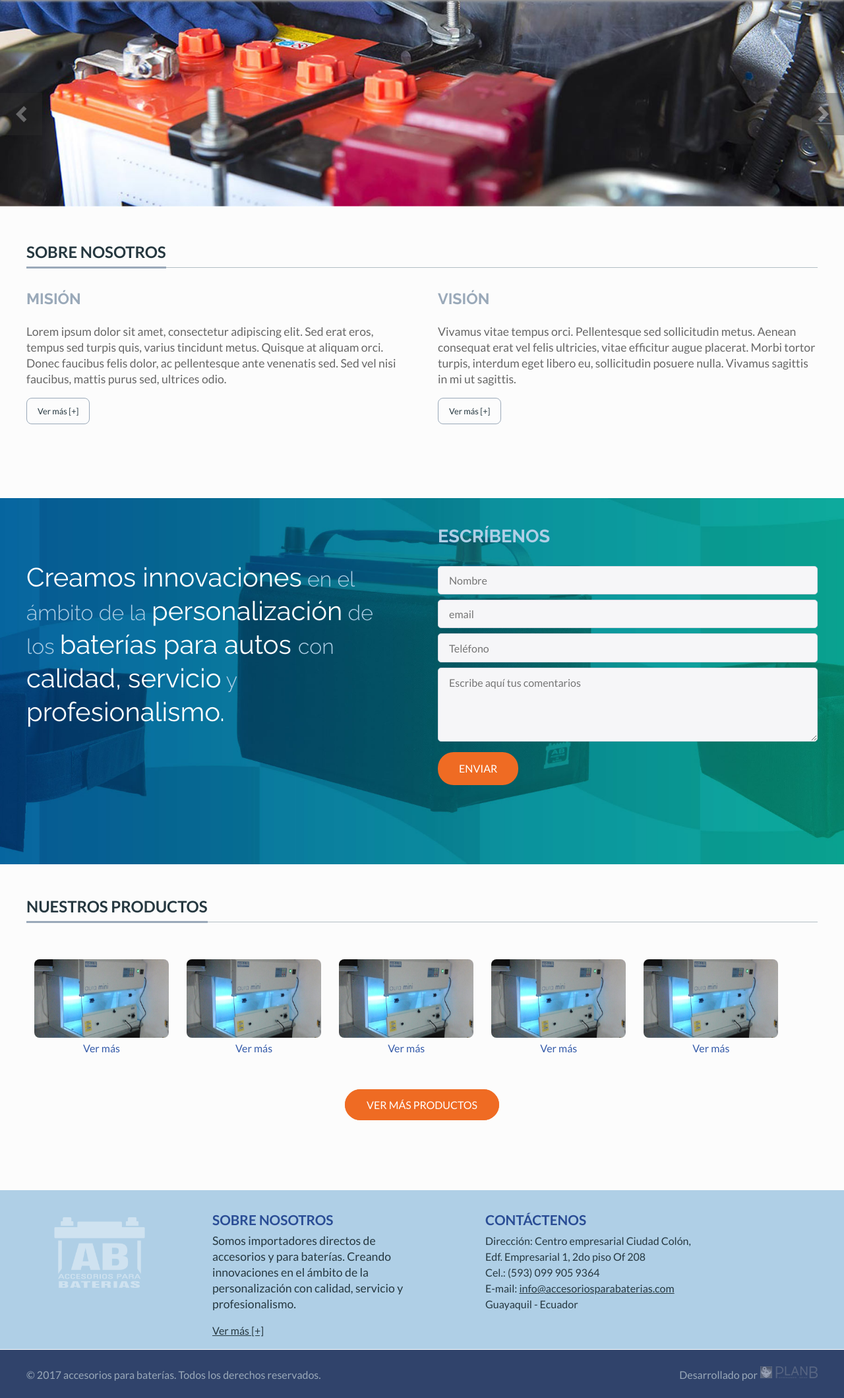
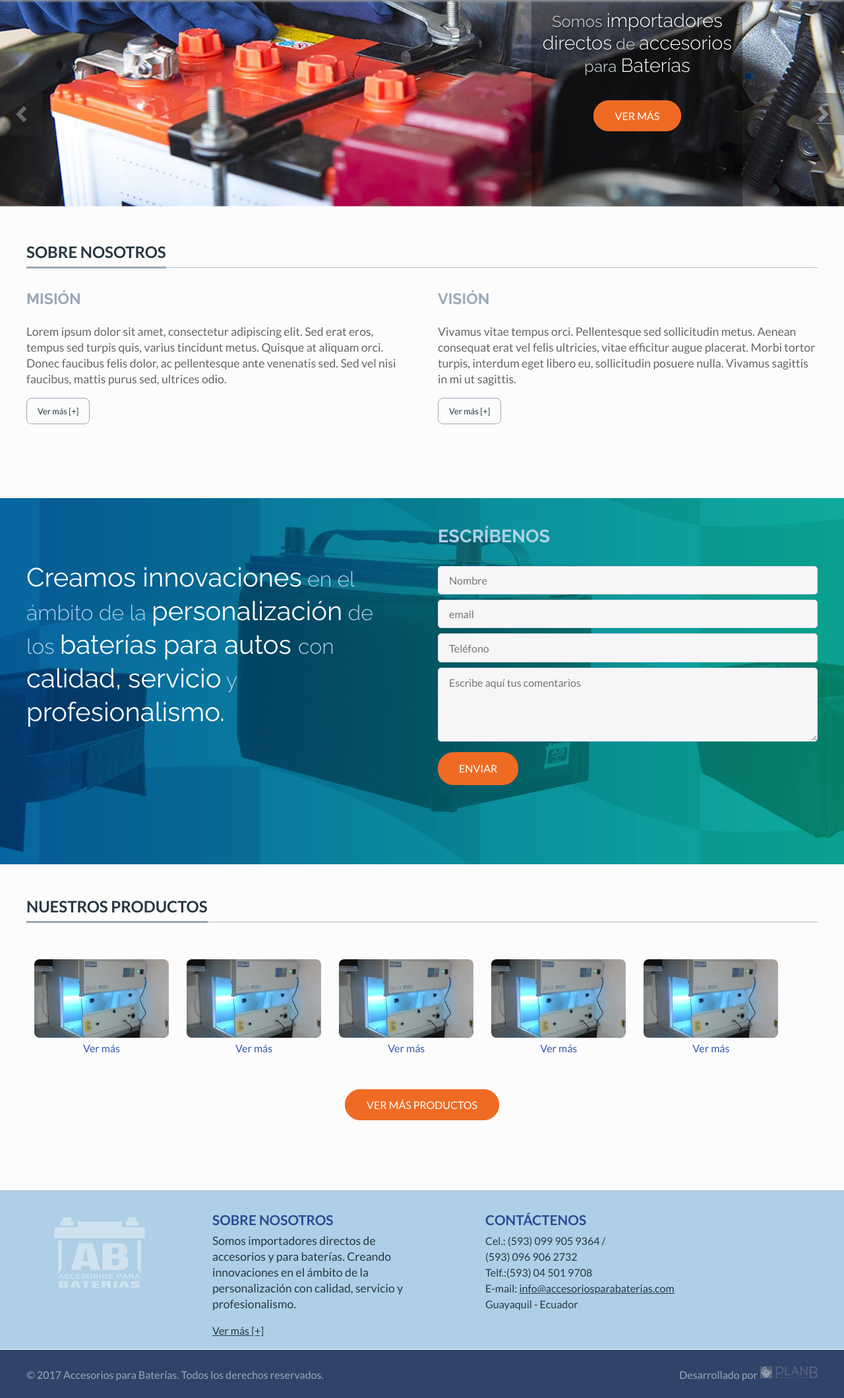
Before and after one commit to planbec/baterias, a PHP site: page / in a window 1280 px wide. Shown: the part 196-2315 px from the top of the page at 66% size. Run offline with PHP 8.4, Linux system fonts and the light colour scheme; some libraries are stand-ins or nearby versions.

Commit message:
quienes somos y footer

```diff
--- a/css/master.css
+++ b/css/master.css
@@ -1168,6 +1168,9 @@ figure {
     display: none; } }
 /* Media Query 980px */
 @media only screen and (max-width: 61.25rem) {
+  .flexslider .intro {
+    display: none; }
+
   #hero {
     padding-right: 50%;
     width: 95%; }
@@ -1219,8 +1222,19 @@ figure {
   #hero .dispositivos {
     width: 40%; }
 
-  .flexslider .intro, #footer-menu {
+  #footer-menu {
     display: none; }
+
+  .flexslider .intro {
+    padding: 1.5rem 1rem;
+    width: 25%; }
+
+  .flexslider .intro p {
+    line-height: 2rem;
+    font-size: 1.5rem; }
+
+  .flexslider .intro p span {
+    font-size: 1.8rem; }
 
   .servicio-resumen {
     border: none; }
--- a/footer.php
+++ b/footer.php
@@ -16,14 +16,13 @@
 					Somos importadores directos de accesorios y para bater&iacute;as.
 					Creando innovaciones en el &aacute;mbito de la personalizaci&oacute;n con calidad, servicio y profesionalismo.
 					</p>
-					<a href="sobre-nosotros.php">Ver m&aacute;s [+]</a>
+					<a href="quienessomos.php">Ver m&aacute;s [+]</a>
 				</div>
 
 				<div class="col3">
 					<h3>Cont&aacute;ctenos</h3>
-						Direcci&oacute;n: Centro empresarial Ciudad Col&oacute;n, <br>
-						Edf. Empresarial 1, 2do piso Of 208<br>
-						Cel.: (593) 099 905 9364<br>
+						Cel.: (593) 099 905 9364 / <br>(593) 096 906 2732<br>
+						Telf.:(593) 04 501 9708<br>
 						E-mail: <a href="mailto:info@accesoriosparabaterias.com ">info@accesoriosparabaterias.com </a><br>
 						Guayaquil - Ecuador <br>
 				</div>
@@ -37,7 +36,7 @@
 
 			<!-- Copyright -->
 			<div class="copyright">
-				&copy; 2017 accesorios para bater&iacute;as. Todos los derechos reservados.
+				&copy; 2017 Accesorios para Bater&iacute;as. Todos los derechos reservados.
 			</div>
 
 			<div class="planb">
--- a/scss/master.scss
+++ b/scss/master.scss
@@ -601,6 +601,7 @@ figure {text-align: center;}
 
 /* Media Query 900px */
 @media only screen and (max-width: 56.25rem){
+
 	#bottom-footer{
 		display:block;
 		padding:1rem 0.5rem;
@@ -625,6 +626,8 @@ figure {text-align: center;}
 
 /* Media Query 980px */
 @media only screen and (max-width: 61.25rem) {
+	.flexslider .intro {display: none;}
+
 	#hero{ padding-right:50%; width:95%; }
 	#hero .dispositivos{width:40% }
 	#widget-home aside.col3 { width: 96%; }
@@ -648,7 +651,21 @@ figure {text-align: center;}
 	#hero{ padding-right:40%; width:95%; }
 	#hero .dispositivos{width:40% }
 
-	.flexslider .intro,#footer-menu {display: none;}
+	#footer-menu {display: none;}
+
+	.flexslider .intro {
+	    padding: 1.5rem 1rem;
+		width: 25%
+	}
+
+	.flexslider .intro p {
+		line-height:2rem;
+		font-size:1.5rem;
+	}
+
+	.flexslider .intro p span {
+		font-size:1.8rem;
+	}
 	.servicio-resumen { border:none; }
 
 	.intro_inf { display: none; }
```
Also changed, not shown: quienessomos.php (+4 -3 lines), 1 other file.
